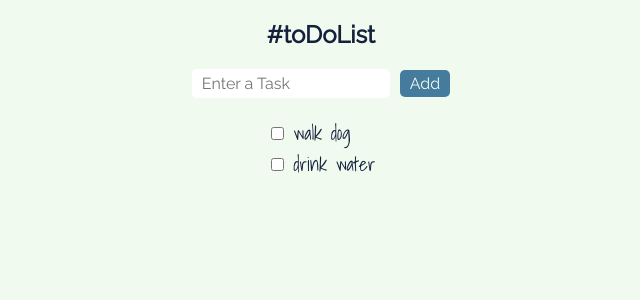
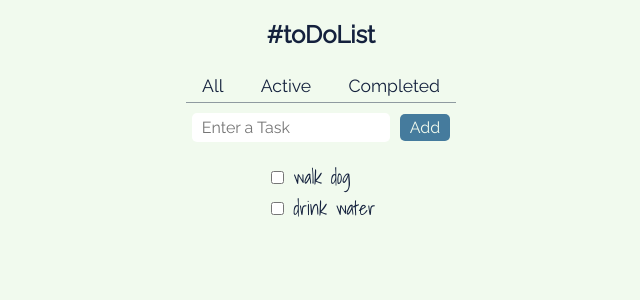
Before and after one commit to grford15/todo-list, a React (Create React App) app: page / in a window 1280 px wide. Shown: the top 300 px of the page, without its empty margins (319-959 px from the left). Built offline with nearby package versions, Linux system fonts and the light colour scheme.

Commit message:
add filter buttons with some styling

```diff
--- a/src/App.css
+++ b/src/App.css
@@ -50,3 +50,24 @@
   list-style: none;
   font-weight: 500;
 }
+
+.task-buttons {
+  display: flex;
+  width: 250px;
+  justify-content: space-between;
+  border-bottom: 1px solid #14213d71;
+  padding: 5px 10px;
+  margin-bottom: 10px;
+}
+
+.header-btns {
+  color: #14213D;
+  border: none;
+  background-color: transparent;
+  font-family: 'Raleway';
+  font-size: 1.1em;
+}
+
+.header-btns:hover {
+  color: #457B9D;
+}
--- a/src/App.js
+++ b/src/App.js
@@ -21,6 +21,8 @@ class App extends React.Component {
 		this.completeTask = this.completeTask.bind(this);
 		this.saveToLocal = this.saveToLocal.bind(this);
 	}
+
+
 
 	submitTask(e){
 		const task = {
@@ -59,6 +61,11 @@ class App extends React.Component {
 				<div className="title-section">
 					<h2>#toDoList</h2>
 				</div>
+				<div className="task-buttons">
+					<button className="header-btns">All</button>
+					<button className="header-btns">Active</button>
+					<button className="header-btns">Completed</button>
+				</div>
 				<div className="task-section">
 					<input type="text" placeholder="Enter a Task" id="task-input" />
 					<button id="task-btn" onClick={this.submitTask}>Add</button>
```
Also changed, not shown: 1 other file (tests, documents, lock files or other folders).
